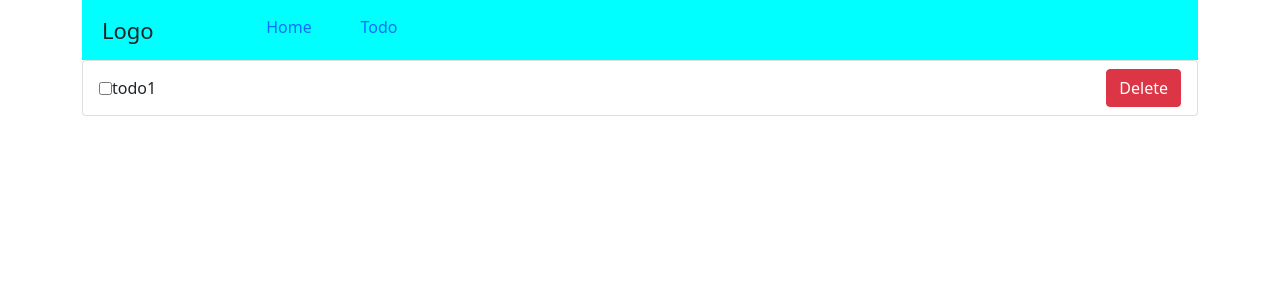
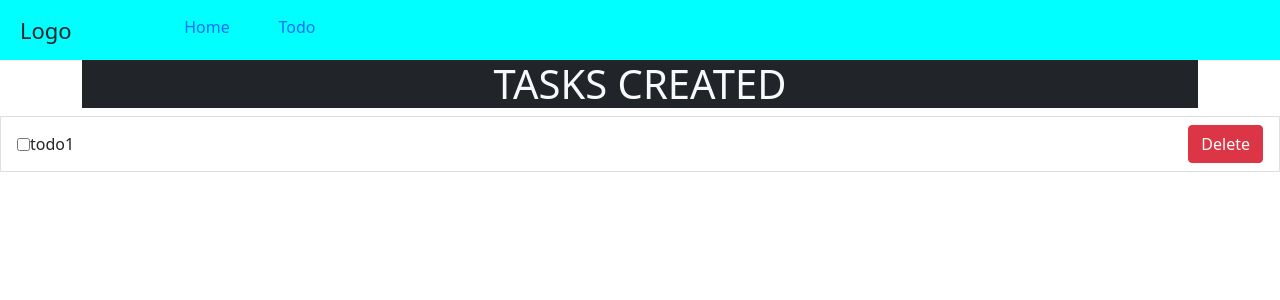
Before and after one commit to jaydto/Redux, a React (Create React App) app: page /todo in a window 1280 px wide. Shown: the top 300 px of the page. Built offline with nearby package versions, Linux system fonts and the light colour scheme; no server answers.

Commit message:
BUILD: created the application build

```diff
--- a/src/App.js
+++ b/src/App.js
@@ -6,7 +6,7 @@ import Info from './Routes/Info';
 
 const App = () => {
   return (
-    <div className='container'>
+    <div className=''>
       <Routes>
         <Route path="/" element={<Home/>}/>
         <Route path="/todo" element={<Info/>}/>
--- a/src/Routes/Info.js
+++ b/src/Routes/Info.js
@@ -9,6 +9,9 @@ const Info = () => {
   return (
     <div>
       <Navbar/>
+      <div className="container">
+        <h1 className='bg-dark text-light text-uppercase text-center'> Tasks created</h1>
+      </div>
     <TodoList/>
     </div>
   )
--- a/src/components/TodoList.js
+++ b/src/components/TodoList.js
@@ -19,8 +19,11 @@ const TodoList = () => {
 
 	return (
 		<ul className='list-group'>
-			{todos.map((todo) => (
-				<TodoItem id={todo.id} title={todo.title} completed={todo.completed} />
+			{todos.map((todo,i) => (
+				<div key={i}>
+
+					<TodoItem id={todo.id} title={todo.title} completed={todo.completed} />
+				</div>
 			))}
 		</ul>
 	);
--- a/src/redux/slice/TodoSlice.js
+++ b/src/redux/slice/TodoSlice.js
@@ -7,6 +7,7 @@ export const getTodosAsync = createAsyncThunk(
 		const resp = await fetch('http://localhost:7000/todos');
 		if (resp.ok) {
 			const todos = await resp.json();
+			console.log(todos)
 			return { todos };
 		}
 	}
```
